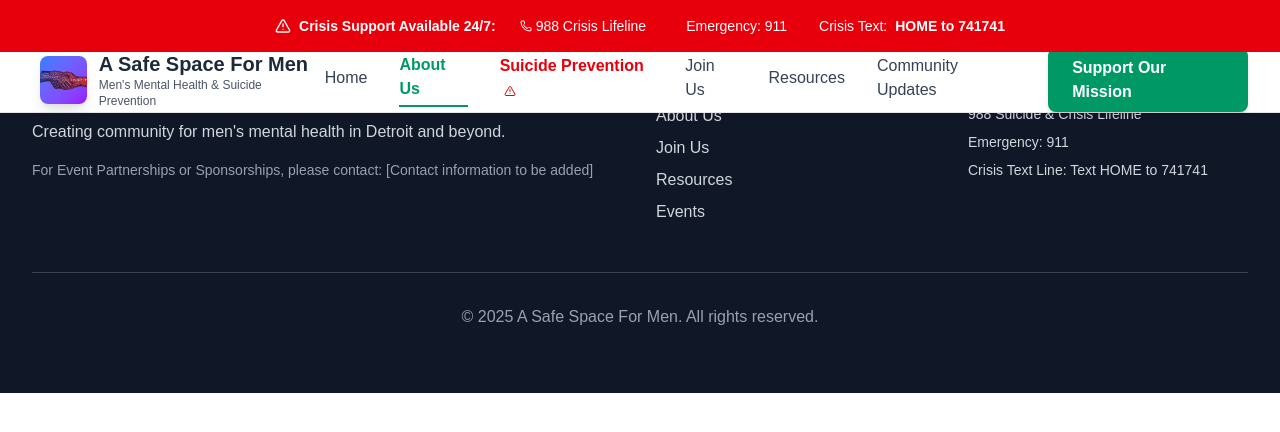
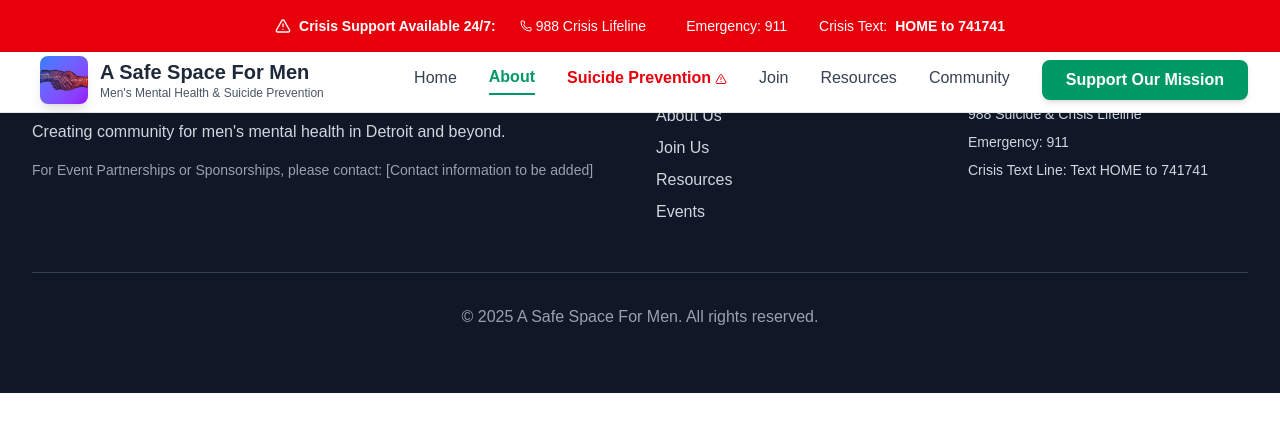
Before and after one commit to andreafrazier/a-safe-space-for-men-portfolio, a Next.js app: page /about in a window 1280 px wide. Shown: the top 432 px of the page. Built offline with nearby package versions, Linux system fonts and the light colour scheme.

Commit message:
update menu titles in header and navbar

```diff
--- a/src/components/layout/Header.tsx
+++ b/src/components/layout/Header.tsx
@@ -14,11 +14,11 @@ const Header = () => {
 
     const menuItems = [
         { href: '/', label: 'Home' },
-        { href: '/about', label: 'About Us' },
+        { href: '/about', label: 'About' },
         { href: '/suicide-prevention', label: 'Suicide Prevention', priority: true },
-        { href: '/join', label: 'Join Us' },
+        { href: '/join', label: 'Join' },
         { href: '/resources', label: 'Resources' },
-        { href: '/community-updates', label: 'Community Updates' },
+        { href: '/community-updates', label: 'Community' },
     ];
 
     const isActive = (href: string) => {
--- a/src/components/ui/NavBar.tsx
+++ b/src/components/ui/NavBar.tsx
@@ -14,10 +14,11 @@ const Navbar = () => {
 
     const menuItems = [
         { href: '/', label: 'Home' },
-        { href: '/about', label: 'About Us' },
-        { href: '/join', label: 'Join Us' },
+        { href: '/about', label: 'About' },
+        { href: '/suicide-prevention', label: 'Suicide Prevention'},
+        { href: '/join', label: 'Join' },
         { href: '/resources', label: 'Resources' },
-        { href: '/events', label: 'Events' },
+        { href: '/community', label: 'Community' },
     ];
 
     const isActive = (href: string) => {
@@ -64,10 +65,11 @@ const Navbar = () => {
         {/* Desktop Navigation */}
             <div className="hidden md:flex items-center space-x-8">
               <a href="#home" className="text-gray-700 hover:text-emerald-600 transition-colors">Home</a>
-              <a href="#about" className="text-gray-700 hover:text-emerald-600 transition-colors">About Us</a>
+              <a href="#about" className="text-gray-700 hover:text-emerald-600 transition-colors">About</a>
+              <a href="#suicide-prevention" className="text-gray-700 hover:text-emerald-600 transition-colors">Suicide Prevention</a>
               <a href="#join" className="text-gray-700 hover:text-emerald-600 transition-colors">Join Us</a>
               <a href="#resources" className="text-gray-700 hover:text-emerald-600 transition-colors">Resources</a>
-              <a href="#events" className="text-gray-700 hover:text-emerald-600 transition-colors">Events</a>
+              <a href="#community" className="text-gray-700 hover:text-emerald-600 transition-colors">Community</a>
               <a href="#donation" className="bg-emerald-600 text-white px-4 py-2 rounded-lg font-semibold hover:bg-emerald-700 transition-colors">
                 Donate Now
               </a>
```
